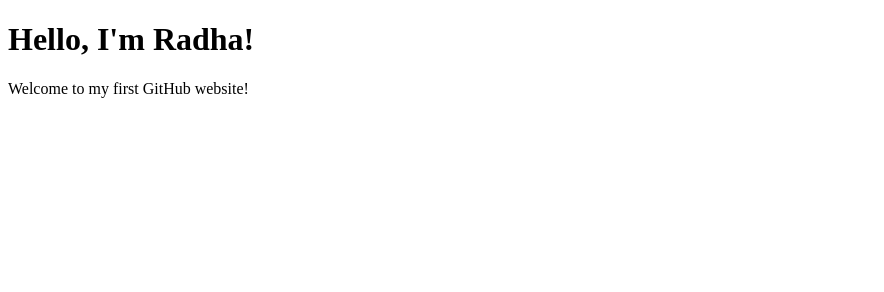
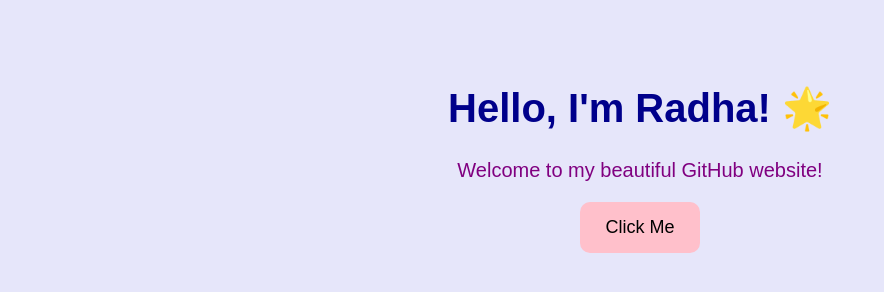
Before and after one commit to radhavadgaonkar2011-meow/radhavadgaonkar, a plain HTML site: page index.html in a window 1280 px wide. Shown: the whole page, without its empty margins (0-884 px from the left). Drawn offline with Linux system fonts and the light colour scheme.

Commit message:
Update index.html

```diff
--- a/index.html
+++ b/index.html
@@ -2,9 +2,41 @@
 <html>
 <head>
     <title>Radha's Website</title>
+    <style>
+        body {
+            background-color: lavender;
+            font-family: Arial, sans-serif;
+            text-align: center;
+            padding: 50px;
+        }
+
+        h1 {
+            color: darkblue;
+            font-size: 40px;
+        }
+
+        p {
+            color: purple;
+            font-size: 20px;
+        }
+
+        button {
+            background-color: pink;
+            border: none;
+            padding: 15px 25px;
+            font-size: 18px;
+            border-radius: 10px;
+            cursor: pointer;
+        }
+
+        button:hover {
+            background-color: hotpink;
+        }
+    </style>
 </head>
 <body>
-    <h1>Hello, I'm Radha! </h1>
-    <p>Welcome to my first GitHub website!</p>
+    <h1>Hello, I'm Radha! 🌟</h1>
+    <p>Welcome to my beautiful GitHub website!</p>
+    <button onclick="alert('Thanks for visiting my site! 💖')">Click Me</button>
 </body>
 </html>
```
